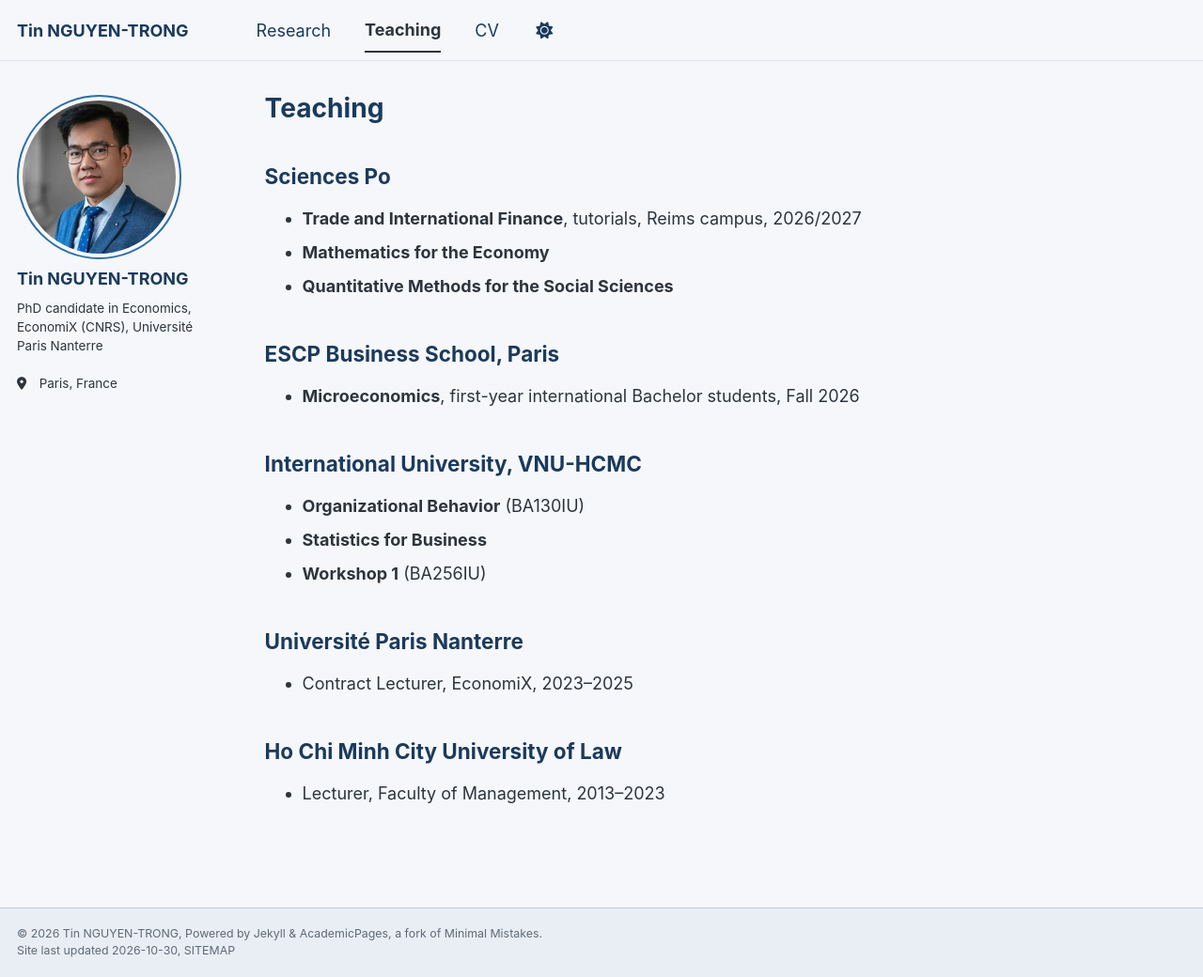
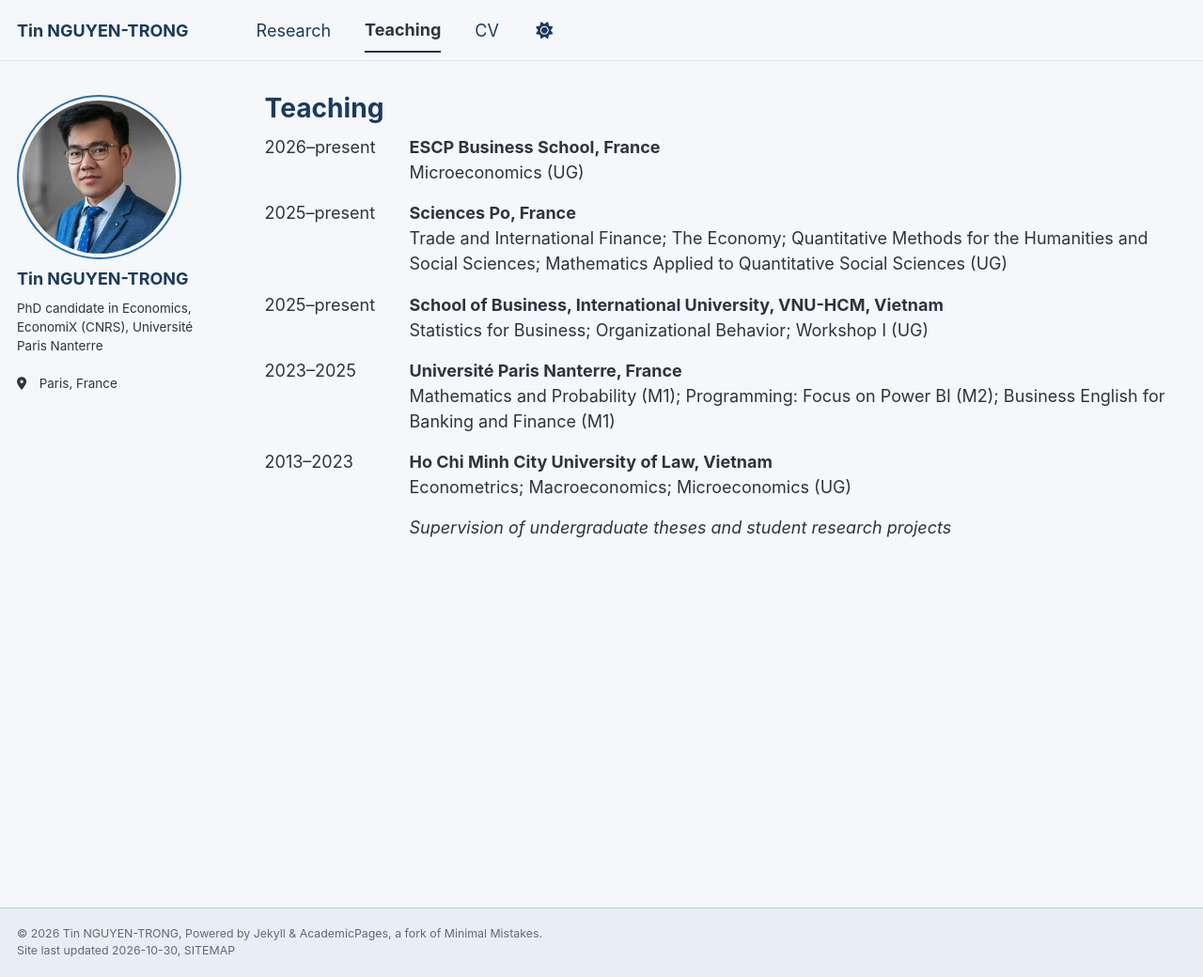
Before and after one commit to trongtin142/trongtin142.github.io, a Jekyll site: the page built from _pages/teaching.html, in a window 1280 px wide and 1040 px high. Shown: the whole window at 94% size. Built offline with Jekyll 4.4.1, drawn with Linux system fonts in a browser that asks for light colours; a script bundle is joined from its source files by our own code; a style sheet for code colours, icons or effects is not loaded.

Commit message:
Teaching experience from CV

```diff
--- a/_pages/teaching.html
+++ b/_pages/teaching.html
@@ -7,34 +7,20 @@
 
 {% include base_path %}
 
-<h2>Sciences Po</h2>
-<ul>
-  <li><strong>Trade and International Finance</strong>, tutorials, Reims campus, 2026/2027</li>
-  <li><strong>Mathematics for the Economy</strong></li>
-  <li><strong>Quantitative Methods for the Social Sciences</strong></li>
-</ul>
-
-<h2>ESCP Business School, Paris</h2>
-<ul>
-  <li><strong>Microeconomics</strong>, first-year international Bachelor students, Fall 2026</li>
-</ul>
-
-<h2>International University, VNU-HCMC</h2>
-<ul>
-  <li><strong>Organizational Behavior</strong> (BA130IU)</li>
-  <li><strong>Statistics for Business</strong></li>
-  <li><strong>Workshop 1</strong> (BA256IU)</li>
-</ul>
-
-<h2>Université Paris Nanterre</h2>
-<ul>
-  <li>Contract Lecturer, EconomiX, 2023–2025</li>
-</ul>
-
-<h2>Ho Chi Minh City University of Law</h2>
-<ul>
-  <li>Lecturer, Faculty of Management, 2013–2023</li>
-</ul>
+<div class="cv-grid" style="display:grid; grid-template-columns:max-content 1fr; column-gap:2em; row-gap:0.9em; margin-bottom:1.3em;">
+  <div>2026–present</div>
+  <div><strong>ESCP Business School, France</strong><br>Microeconomics (UG)</div>
+  <div>2025–present</div>
+  <div><strong>Sciences Po, France</strong><br>Trade and International Finance; The Economy; Quantitative Methods for the Humanities and Social Sciences; Mathematics Applied to Quantitative Social Sciences (UG)</div>
+  <div>2025–present</div>
+  <div><strong>School of Business, International University, VNU-HCM, Vietnam</strong><br>Statistics for Business; Organizational Behavior; Workshop I (UG)</div>
+  <div>2023–2025</div>
+  <div><strong>Université Paris Nanterre, France</strong><br>Mathematics and Probability (M1); Programming: Focus on Power BI (M2); Business English for Banking and Finance (M1)</div>
+  <div>2013–2023</div>
+  <div><strong>Ho Chi Minh City University of Law, Vietnam</strong><br>Econometrics; Macroeconomics; Microeconomics (UG)</div>
+  <div></div>
+  <div><em>Supervision of undergraduate theses and student research projects</em></div>
+</div>
 
 {% if site.teaching.size > 0 %}
 <h2>Course pages</h2>
```
Also changed, not shown: _pages/cv.md (+15 -8 lines).
